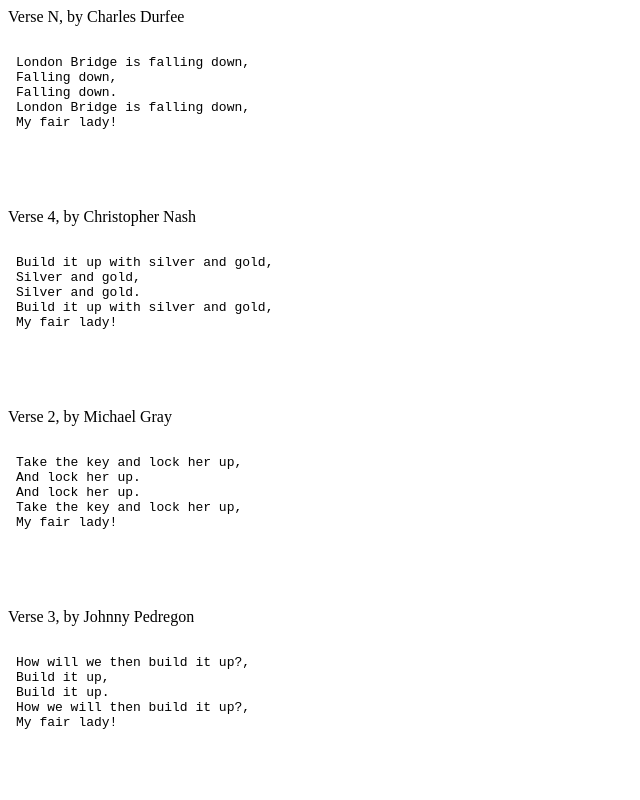
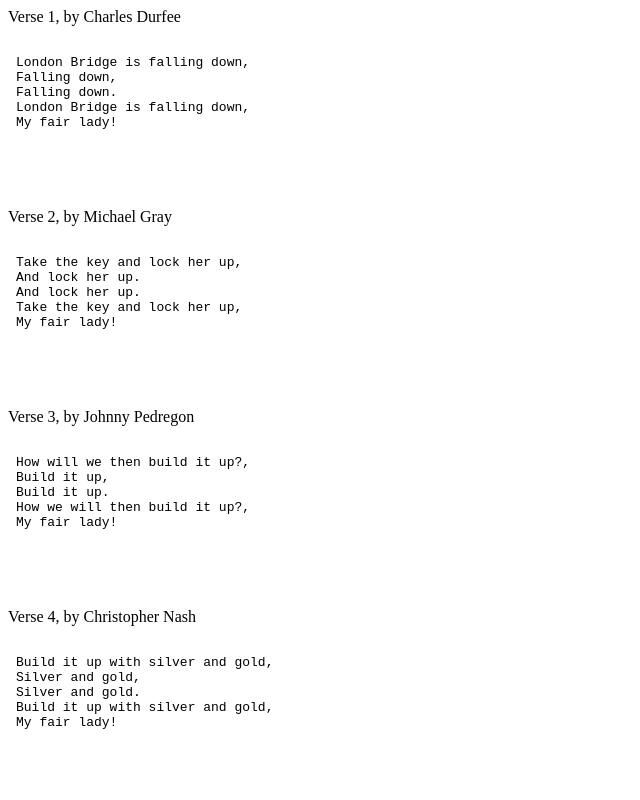
Before and after one commit to cowancs3750fall18/london2-group-2, a plain HTML site: page Index.html in a window 1280 px wide. Shown: the top 800 px of the page, without its empty margins (0-640 px from the left). Drawn offline with Linux system fonts and the light colour scheme.

Commit message:
Fixed Duplicate Name and Verse #
There was a duplicate of one of the verses. This corrects that issue.

```diff
--- a/Index.html
+++ b/Index.html
@@ -1,10 +1,6 @@
 
-<p>Verse N, by Charles Durfee</p>
+<p>Verse 1, by Charles Durfee</p>
 <embed src="verse1.txt">
-
-<p>Verse 4, by Christopher Nash</p>
-<embed src="verse4.txt">
-
 <p>Verse 2, by Michael Gray</p>
 <embed src="verse2.txt">
 <p>Verse 3, by Johnny Pedregon</p>
```
